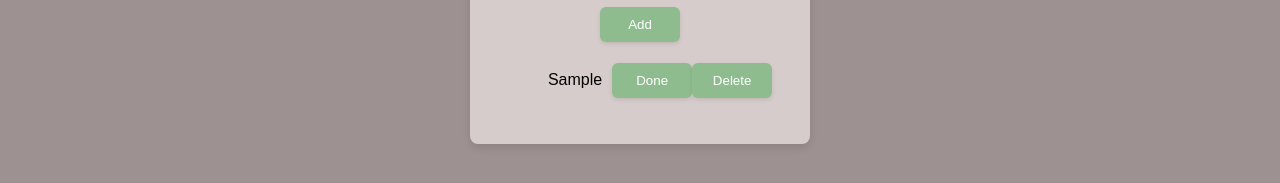
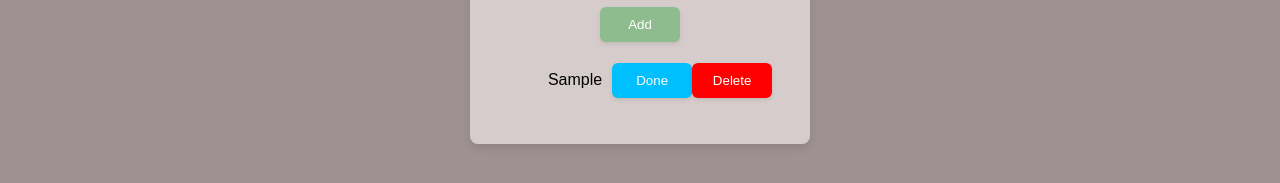
Before and after one commit to liviojaeckle/code_kitchen, a plain HTML site: page src/todolist/index.html in a window 1280 px wide. Both pictures are taken after typing "Sample" into the empty fields and a click on the button "Add". Shown: the part 399-582 px from the top of the page. Drawn offline with Linux system fonts and the light colour scheme.

Commit message:
change color of the buttons

```diff
--- a/src/todolist/js/script.js
+++ b/src/todolist/js/script.js
@@ -15,10 +15,12 @@ function addTask() {
 
         const doneButton = document.createElement('button');
         doneButton.textContent = 'Done';
+        doneButton.className = 'done-button';
         doneButton.onclick = function() { this.parentNode.classList.toggle('completed'); };
 
         const removeButton = document.createElement('button');
         removeButton.textContent = 'Delete';
+        removeButton.className = 'delete-button';
         removeButton.onclick = function() { deleteTask(listItem); };
 
         listItem.appendChild(taskText);
--- a/src/todolist/styles.css
+++ b/src/todolist/styles.css
@@ -157,7 +157,7 @@ li span {
 
 .time-display {
     margin-bottom: 750px;
-    text-align: center; /* Zentriert den Text innerhalb des Containers */
+    text-align: center;
     position: fixed;
 }
 
@@ -169,3 +169,21 @@ li span {
 .clock:hover {
     color: red;
 }
+
+.delete-button {
+    background-color: red;
+    color: white;
+}
+
+.delete-button:hover {
+    background-color: darkred;
+}
+
+.done-button {
+    background-color: deepskyblue;
+    color: white;
+}
+
+.done-button:hover {
+    background-color: #8ad7f6;
+}
```
